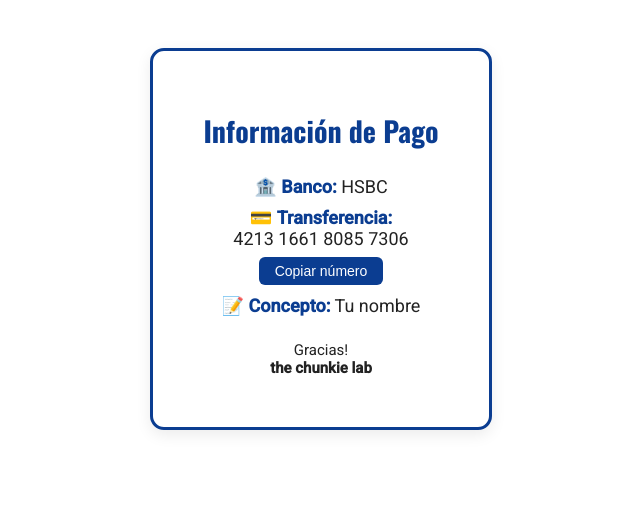
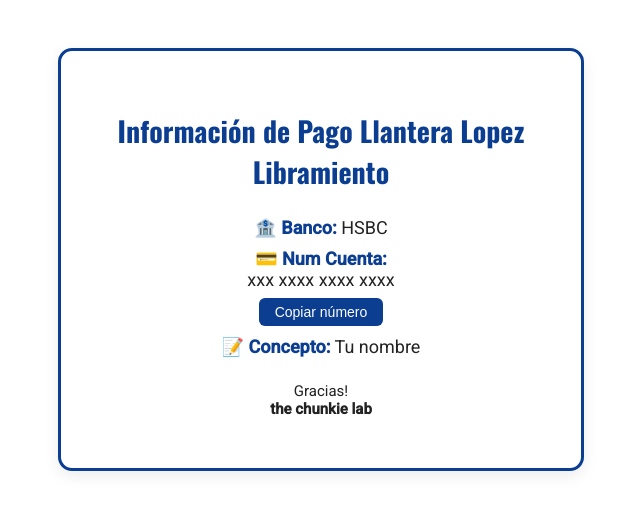
Before and after one commit to Sk8dreamsJoyDivision/Llanteras_Lopez_QR, a plain HTML site: page index.html in a window 1280 px wide. Shown: the whole page, without its empty margins (319-959 px from the left). Drawn offline with nearby package versions, Linux system fonts and the light colour scheme.

Commit message:
Update index.html

```diff
--- a/index.html
+++ b/index.html
@@ -76,15 +76,16 @@ font-size:15px;
 
 <div class="card">
 
-<h1>Información de Pago</h1>
+<h1>Información de Pago
+Llantera Lopez Libramiento</h1>
 
 <p>
 🏦 <span class="label">Banco:</span> HSBC
 </p>
 
 <p>
-💳 <span class="label">Transferencia:</span><br>
-<span id="transfer">4213 1661 8085 7306</span><br>
+💳 <span class="label">Num Cuenta:</span><br>
+<span id="transfer">xxx xxxx xxxx xxxx</span><br>
 
 <button onclick="copyText('transfer',this)">
 Copiar número
```
